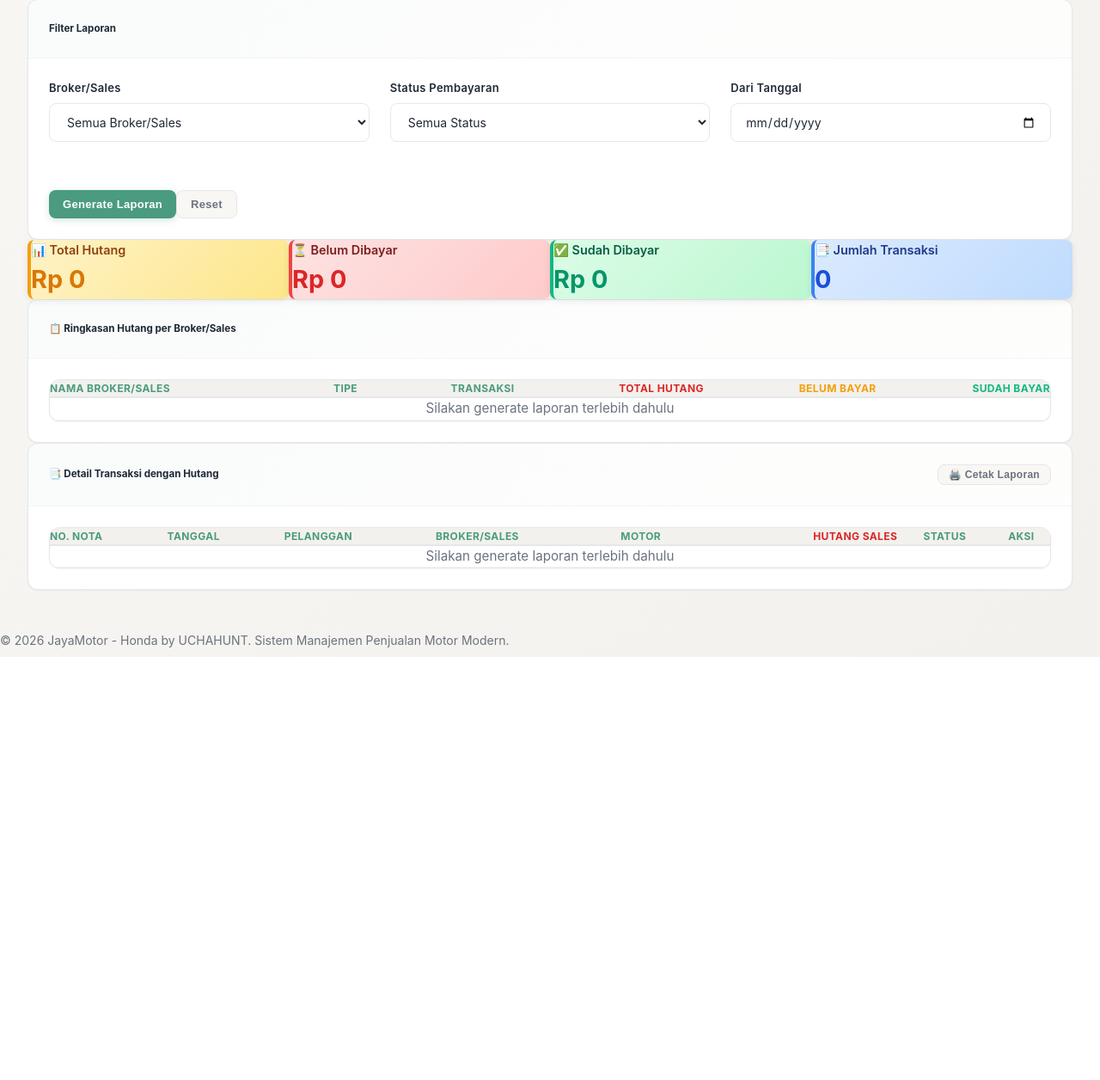
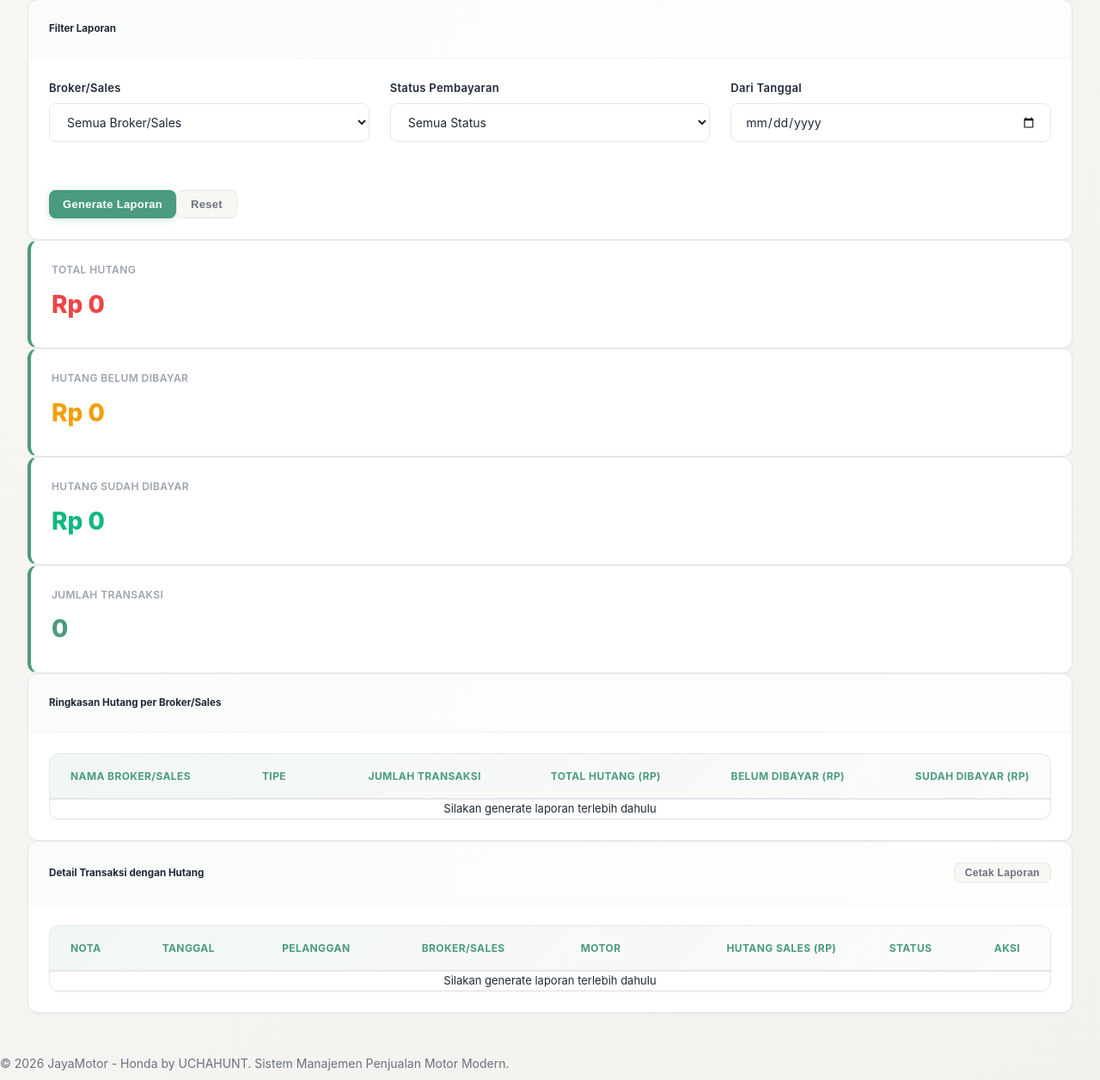
Before and after one commit to jurnalJM/Jurnal_JM, a Flask app: page /laporan-hutang-sales in a window 1280 px wide. Shown: the part 290-1546 px from the top of the page at 86% size. Before the commit the page ends 1054 px from the top, so only its background shows below. Run offline with Flask 3, Linux system fonts and the light colour scheme; data comes from the database, SQL or seed files in the repository.

Commit message:
Revert "Improve laporan hutang sales UI - rapi, cantik, dan mudah dibaca"
This reverts commit d5eb32a27edaa020711fe36b5f7e9ca1847c6b26.

```diff
--- a/templates/laporan_hutang_sales.html
+++ b/templates/laporan_hutang_sales.html
@@ -42,53 +42,49 @@
 </div>
 
 <!-- Summary Cards -->
-<div style="display: grid; grid-template-columns: repeat(auto-fit, minmax(250px, 1fr)); gap: var(--space-4); margin-top: var(--space-8);">
-    <!-- Total Hutang Card -->
-    <div style="background: linear-gradient(135deg, #fef3c7 0%, #fde68a 100%); border-left: 4px solid #f59e0b; border-radius: var(--radius-md); padding: var(--space-4); box-shadow: 0 2px 8px rgba(0,0,0,0.08);">
-        <p style="margin: 0 0 var(--space-2) 0; font-size: 0.9rem; color: #92400e; font-weight: 600;">📊 Total Hutang</p>
-        <p style="margin: 0; font-size: 1.8rem; font-weight: 700; color: #d97706;" id="total-hutang">Rp 0</p>
+<div class="stats-grid" style="margin-top: var(--space-8);">
+    <div class="stat-card">
+        <span class="stat-label">Total Hutang</span>
+        <div class="stat-value" id="total-hutang" style="color: #ef4444;">Rp 0</div>
     </div>
 
-    <!-- Belum Dibayar Card -->
-    <div style="background: linear-gradient(135deg, #fee2e2 0%, #fecaca 100%); border-left: 4px solid #ef4444; border-radius: var(--radius-md); padding: var(--space-4); box-shadow: 0 2px 8px rgba(0,0,0,0.08);">
-        <p style="margin: 0 0 var(--space-2) 0; font-size: 0.9rem; color: #7f1d1d; font-weight: 600;">⏳ Belum Dibayar</p>
-        <p style="margin: 0; font-size: 1.8rem; font-weight: 700; color: #dc2626;" id="hutang-unpaid">Rp 0</p>
+    <div class="stat-card">
+        <span class="stat-label">Hutang Belum Dibayar</span>
+        <div class="stat-value" id="hutang-unpaid" style="color: #f59e0b;">Rp 0</div>
     </div>
 
-    <!-- Sudah Dibayar Card -->
-    <div style="background: linear-gradient(135deg, #dcfce7 0%, #bbf7d0 100%); border-left: 4px solid #10b981; border-radius: var(--radius-md); padding: var(--space-4); box-shadow: 0 2px 8px rgba(0,0,0,0.08);">
-        <p style="margin: 0 0 var(--space-2) 0; font-size: 0.9rem; color: #065f46; font-weight: 600;">✅ Sudah Dibayar</p>
-        <p style="margin: 0; font-size: 1.8rem; font-weight: 700; color: #059669;" id="hutang-paid">Rp 0</p>
+    <div class="stat-card">
+        <span class="stat-label">Hutang Sudah Dibayar</span>
+        <div class="stat-value" id="hutang-paid" style="color: #10b981;">Rp 0</div>
     </div>
 
-    <!-- Jumlah Transaksi Card -->
-    <div style="background: linear-gradient(135deg, #dbeafe 0%, #bfdbfe 100%); border-left: 4px solid #3b82f6; border-radius: var(--radius-md); padding: var(--space-4); box-shadow: 0 2px 8px rgba(0,0,0,0.08);">
-        <p style="margin: 0 0 var(--space-2) 0; font-size: 0.9rem; color: #1e3a8a; font-weight: 600;">📑 Jumlah Transaksi</p>
-        <p style="margin: 0; font-size: 1.8rem; font-weight: 700; color: #1d4ed8;" id="total-transaksi">0</p>
+    <div class="stat-card">
+        <span class="stat-label">Jumlah Transaksi</span>
+        <div class="stat-value" id="total-transaksi">0</div>
     </div>
 </div>
 
 <!-- Summary per Broker/Sales -->
 <div class="card" style="margin-top: var(--space-8);">
     <div class="card-header">
-        <h5>📋 Ringkasan Hutang per Broker/Sales</h5>
+        <h5>Ringkasan Hutang per Broker/Sales</h5>
     </div>
     <div class="card-body">
         <div class="table-wrapper">
-            <table class="table" style="font-size: 0.95rem;">
+            <table class="table">
                 <thead>
-                    <tr style="background-color: var(--bg-tertiary);">
-                        <th style="font-weight: 700; padding: var(--space-3);">Nama Broker/Sales</th>
-                        <th style="font-weight: 700; padding: var(--space-3); text-align: center;">Tipe</th>
-                        <th style="font-weight: 700; padding: var(--space-3); text-align: right;">Transaksi</th>
-                        <th style="font-weight: 700; padding: var(--space-3); text-align: right; color: #dc2626;">Total Hutang</th>
-                        <th style="font-weight: 700; padding: var(--space-3); text-align: right; color: #f59e0b;">Belum Bayar</th>
-                        <th style="font-weight: 700; padding: var(--space-3); text-align: right; color: #10b981;">Sudah Bayar</th>
+                    <tr>
+                        <th>Nama Broker/Sales</th>
+                        <th>Tipe</th>
+                        <th style="text-align: right;">Jumlah Transaksi</th>
+                        <th style="text-align: right;">Total Hutang (Rp)</th>
+                        <th style="text-align: right;">Belum Dibayar (Rp)</th>
+                        <th style="text-align: right;">Sudah Dibayar (Rp)</th>
                     </tr>
                 </thead>
                 <tbody id="broker-summary-body">
                     <tr>
-                        <td colspan="6" style="text-align: center; padding: var(--space-6); color: var(--text-secondary);">Silakan generate laporan terlebih dahulu</td>
+                        <td colspan="6" style="text-align: center; padding: var(--space-8);">Silakan generate laporan terlebih dahulu</td>
                     </tr>
                 </tbody>
             </table>
@@ -100,28 +96,28 @@
 <div class="card" style="margin-top: var(--space-8);">
     <div class="card-header">
         <div style="display: flex; justify-content: space-between; align-items: center;">
-            <h5 style="margin: 0;">📑 Detail Transaksi dengan Hutang</h5>
-            <button class="btn btn-sm btn-secondary" onclick="printHutangReport()">🖨️ Cetak Laporan</button>
+            <h5 style="margin: 0;">Detail Transaksi dengan Hutang</h5>
+            <button class="btn btn-sm btn-secondary" onclick="printHutangReport()">Cetak Laporan</button>
         </div>
     </div>
     <div class="card-body">
         <div class="table-wrapper">
-            <table class="table" style="font-size: 0.95rem;">
+            <table class="table">
                 <thead>
-                    <tr style="background-color: var(--bg-tertiary);">
-                        <th style="font-weight: 700; padding: var(--space-3);">No. Nota</th>
-                        <th style="font-weight: 700; padding: var(--space-3);">Tanggal</th>
-                        <th style="font-weight: 700; padding: var(--space-3);">Pelanggan</th>
-                        <th style="font-weight: 700; padding: var(--space-3);">Broker/Sales</th>
-                        <th style="font-weight: 700; padding: var(--space-3);">Motor</th>
-                        <th style="font-weight: 700; padding: var(--space-3); text-align: right; color: #dc2626;">Hutang Sales</th>
-                        <th style="font-weight: 700; padding: var(--space-3); text-align: center;">Status</th>
-                        <th style="font-weight: 700; padding: var(--space-3); text-align: center;">Aksi</th>
+                    <tr>
+                        <th>Nota</th>
+                        <th>Tanggal</th>
+                        <th>Pelanggan</th>
+                        <th>Broker/Sales</th>
+                        <th>Motor</th>
+                        <th style="text-align: right;">Hutang Sales (Rp)</th>
+                        <th style="text-align: center;">Status</th>
+                        <th style="text-align: center;">Aksi</th>
                     </tr>
                 </thead>
                 <tbody id="hutang-detail-body">
                     <tr>
-                        <td colspan="8" style="text-align: center; padding: var(--space-6); color: var(--text-secondary);">Silakan generate laporan terlebih dahulu</td>
+                        <td colspan="8" style="text-align: center; padding: var(--space-8);">Silakan generate laporan terlebih dahulu</td>
                     </tr>
                 </tbody>
             </table>
@@ -315,17 +311,15 @@ function generateHutangReport() {
         } else {
             data.broker_summary.forEach(b => {
                 const row = document.createElement('tr');
-                const tipeLabel = b.broker_tipe === 'B' ? '🏢 Broker' : (b.broker_tipe === 'S' ? '👤 Sales' : '🏦 Leasing');
-                const typeBadgeColor = b.broker_tipe === 'B' ? '#3b82f6' : (b.broker_tipe === 'S' ? '#8b5cf6' : '#ec4899');
+                const tipeLabel = b.broker_tipe === 'B' ? 'Broker' : (b.broker_tipe === 'S' ? 'Sales' : 'Leasing');
 
-                row.style.borderBottom = '1px solid var(--border-color)';
                 row.innerHTML = `
-                    <td style="padding: var(--space-3);"><strong style="font-size: 1rem;">${b.broker_nama}</strong></td>
-                    <td style="padding: var(--space-3); text-align: center;"><span style="background-color: ${typeBadgeColor}20; color: ${typeBadgeColor}; padding: 4px 8px; border-radius: 4px; font-size: 0.85rem; font-weight: 600;">${tipeLabel}</span></td>
-                    <td style="padding: var(--space-3); text-align: right; font-weight: 600;">${b.jumlah_transaksi}</td>
-                    <td style="padding: var(--space-3); text-align: right; color: #dc2626; font-weight: 700;">Rp ${formatNumberDisplay(b.total_hutang)}</td>
-                    <td style="padding: var(--space-3); text-align: right; color: #f59e0b; font-weight: 600;">Rp ${formatNumberDisplay(b.hutang_belum_dibayar)}</td>
-                    <td style="padding: var(--space-3); text-align: right; color: #10b981; font-weight: 600;">Rp ${formatNumberDisplay(b.hutang_sudah_dibayar)}</td>
+                    <td><strong>${b.broker_nama}</strong></td>
+                    <td>${tipeLabel}</td>
+                    <td style="text-align: right;">${b.jumlah_transaksi}</td>
+                    <td style="text-align: right; color: #ef4444;">Rp ${formatNumberDisplay(b.total_hutang)}</td>
+                    <td style="text-align: right; color: #f59e0b;">Rp ${formatNumberDisplay(b.hutang_belum_dibayar)}</td>
+                    <td style="text-align: right; color: #10b981;">Rp ${formatNumberDisplay(b.hutang_sudah_dibayar)}</td>
                 `;
                 brokerBody.appendChild(row);
             });
@@ -340,23 +334,21 @@ function generateHutangReport() {
         } else {
             data.detail_transaksi.forEach(t => {
                 const statusBadge = t.tgl_hutang_dibayar
-                    ? '<span style="background-color: #dcfce7; color: #065f46; padding: 4px 8px; border-radius: 4px; font-size: 0.85rem; font-weight: 600;">✅ Sudah Dibayar</span>'
-                    : '<span style="background-color: #fee2e2; color: #7f1d1d; padding: 4px 8px; border-radius: 4px; font-size: 0.85rem; font-weight: 600;">⏳ Belum Dibayar</span>';
+                    ? '<span class="badge badge-success">Dibayar</span>'
+                    : '<span class="badge badge-warning">Belum Dibayar</span>';
 
                 const row = document.createElement('tr');
-                row.style.borderBottom = '1px solid var(--border-color)';
-                row.style.hoverBackgroundColor = 'var(--bg-tertiary)';
                 row.innerHTML = `
-                    <td style="padding: var(--space-3);"><strong style="color: var(--primary); font-size: 1rem;">${t.nota}</strong></td>
-                    <td style="padding: var(--space-3); color: var(--text-secondary);">${t.tanggal_nota}</td>
-                    <td style="padding: var(--space-3);">${t.customer_name}</td>
-                    <td style="padding: var(--space-3); font-weight: 500;">${t.broker_nama}</td>
-                    <td style="padding: var(--space-3); color: var(--text-secondary);">${t.motor_type}</td>
-                    <td style="padding: var(--space-3); text-align: right; color: #dc2626; font-weight: 700; font-size: 1.05rem;">Rp ${formatNumberDisplay(t.hutang_sales)}</td>
-                    <td style="padding: var(--space-3); text-align: center;">${statusBadge}</td>
-                    <td style="padding: var(--space-3); text-align: center;">
-                        <button class="btn btn-sm btn-info" onclick="viewTransaksiDetail(${t.transaksi_id})" title="Lihat Detail" style="padding: 4px 8px; font-size: 0.9rem;">👁 Detail</button>
-                        ${!t.tgl_hutang_dibayar ? `<button class="btn btn-sm btn-success" onclick="openBayarHutangForm(${t.transaksi_id})" title="Bayar Hutang" style="padding: 4px 8px; font-size: 0.9rem; margin-left: 4px;">💰 Bayar</button>` : ''}
+                    <td><strong>${t.nota}</strong></td>
+                    <td>${t.tanggal_nota}</td>
+                    <td>${t.customer_name}</td>
+                    <td>${t.broker_nama}</td>
+                    <td>${t.motor_type}</td>
+                    <td style="text-align: right; color: #ef4444;"><strong>Rp ${formatNumberDisplay(t.hutang_sales)}</strong></td>
+                    <td style="text-align: center;">${statusBadge}</td>
+                    <td style="text-align: center;">
+                        <button class="btn btn-sm btn-info" onclick="viewTransaksiDetail(${t.transaksi_id})" title="Lihat Detail">👁</button>
+                        ${!t.tgl_hutang_dibayar ? `<button class="btn btn-sm btn-success" onclick="openBayarHutangForm(${t.transaksi_id})" title="Bayar Hutang">💰</button>` : ''}
                     </td>
                 `;
                 detailBody.appendChild(row);
```
